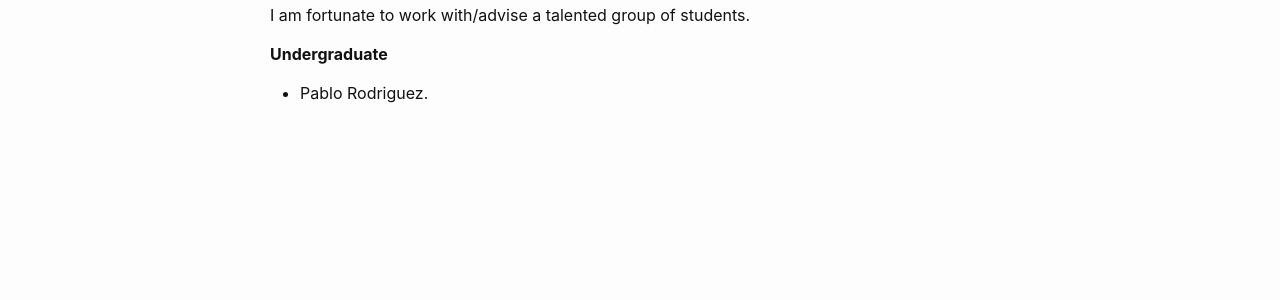
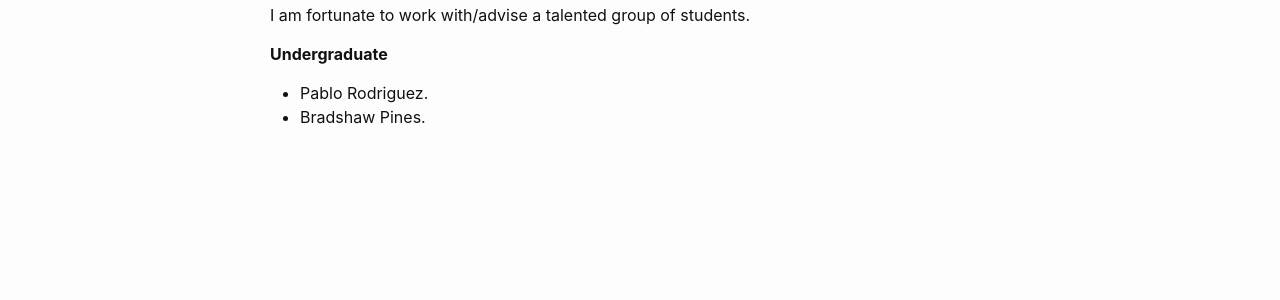
Before and after one commit to GhadaAlmashaqbeh/GhadaAlmashaqbeh.github.io, a Jekyll site: the page built from 04-team.md, in a window 1280 px wide. Shown: the part 170-470 px from the top of the page. Built offline with Jekyll 4.4.1, drawn with Linux system fonts in a browser that asks for light colours.

Commit message:
update team

```diff
--- a/04-team.md
+++ b/04-team.md
@@ -12,3 +12,4 @@ I am fortunate to work with/advise a talented group of students.
 **Undergraduate**
 
 * Pablo Rodriguez.
+* Bradshaw Pines.
```
Also changed, not shown: 3 other files.
